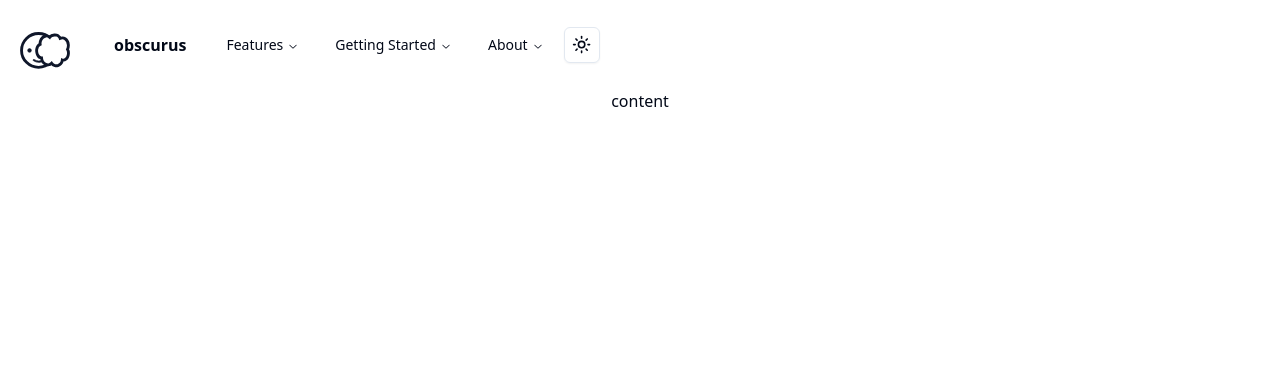
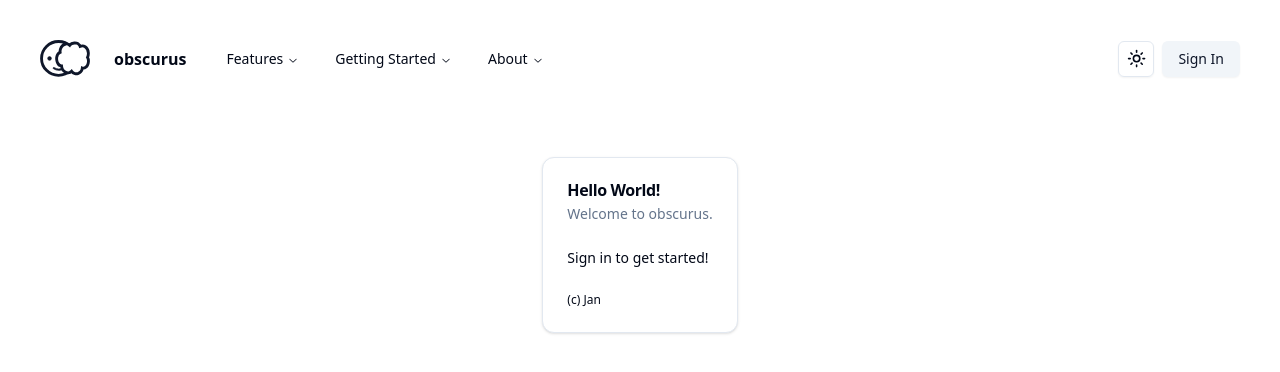
Before and after one commit to COSC-499-W2023/year-long-project-team-9, a Next.js app in the folder app/obscurus/: page / in a window 1280 px wide. Shown: the top 372 px of the page. Built offline with nearby package versions, Linux system fonts and the light colour scheme.

Commit message:
add light/dark mode theming

```diff
--- a/app/obscurus/src/pages/_app.tsx
+++ b/app/obscurus/src/pages/_app.tsx
@@ -1,6 +1,16 @@
+import { ThemeProvider } from 'next-themes'
 import '@/styles/globals.css'
 import type { AppProps } from 'next/app'
 
 export default function App({ Component, pageProps }: AppProps) {
-  return <Component {...pageProps} />
+  return(
+  <ThemeProvider
+      attribute="class"
+      defaultTheme="system"
+      enableSystem
+      disableTransitionOnChange
+    >
+     <Component {...pageProps} />
+  </ThemeProvider>
+  );
 }
--- a/app/obscurus/src/pages/index.tsx
+++ b/app/obscurus/src/pages/index.tsx
@@ -37,19 +37,22 @@ import { ThemeProvider } from "@/components/ui/themeprovider";
 const inter = Inter({ subsets: ["latin"] });
 
 export default function Home() {
-  const { setTheme } = useTheme();
+  const { theme, setTheme } = useTheme();
+  const toggleTheme = () => {
+    if (theme === "dark") {
+      setTheme("light");
+    } else {
+      setTheme("dark");
+    }
+  };
   return (
-    <ThemeProvider
-      attribute="class"
-      defaultTheme="system"
-      enableSystem
-      disableTransitionOnChange
-    >
-      <div className="bg-background min-h-screen min-w-full font-inter">
-        <div className="p-5">
+    <div className="bg-background min-h-screen min-w-full font-inter flex flex-col gap-10">
+      <div className="grid p-5">
+        {/*first column with 5 sub-columns*/}
+        <div className=" grid grid-flow-col gap-2 p-5">
           <NavigationMenu className="">
             <NavigationMenuList>
-              <NavigationMenuItem className="pr-5 pt-3">
+              <NavigationMenuItem className="grid justify-start min-h-full">
                 <Image src="/logo.svg" width={50} height={50} alt="obscurus" />
               </NavigationMenuItem>
               <NavigationMenuItem>
@@ -73,19 +76,42 @@ export default function Home() {
                   <NavigationMenuLink>Link</NavigationMenuLink>
                 </NavigationMenuContent>
               </NavigationMenuItem>
-              <NavigationMenuItem>
-                  <Button variant="outline" size="icon">
-                    <Sun className="h-[1.2rem] w-[1.2rem] rotate-0 scale-100 transition-all dark:-rotate-90 dark:scale-0" onClick={() => setTheme("light")}/>
-                    <Moon className="absolute h-[1.2rem] w-[1.2rem] rotate-90 scale-0 transition-all dark:rotate-0 dark:scale-100" onClick={() => setTheme("dark") } />
-                  </Button>
-              </NavigationMenuItem>
+              <NavigationMenuItem></NavigationMenuItem>
             </NavigationMenuList>
           </NavigationMenu>
-        </div>
-        <div className="flex justify-center">
-          <h1>content</h1>
+
+          {/*second column with 2 sub-columns*/}
+          <div className="grid  grid-flow-col gap-2 justify-end items-center">
+            <div className="flex justify-end space-x-4">
+              <Button variant="outline" size="icon" onClick={toggleTheme}>
+                {theme === "light" ? (
+                  <Moon className="h-[1.2rem] w-[1.2rem]" />
+                ) : (
+                  <Sun className="h-[1.2rem] w-[1.2rem]" />
+                )}
+              </Button>
+            </div>
+            <div className="grid items-center justify-end">
+              <Button variant="secondary">Sign In</Button>
+            </div>
+          </div>
         </div>
       </div>
-    </ThemeProvider>
+      {/*body*/}
+      <div className="grid grid-cols-1">
+        <Card className="justify-self-center">
+          <CardHeader>
+            <CardTitle>Hello World!</CardTitle>
+            <CardDescription>Welcome to obscurus.</CardDescription>
+          </CardHeader>
+          <CardContent className="text-sm">
+            <p>Sign in to get started!</p>
+          </CardContent>
+          <CardFooter className="text-xs">
+            <p>(c) Jan</p>
+          </CardFooter>
+        </Card>
+      </div>
+    </div>
   );
 }
```
